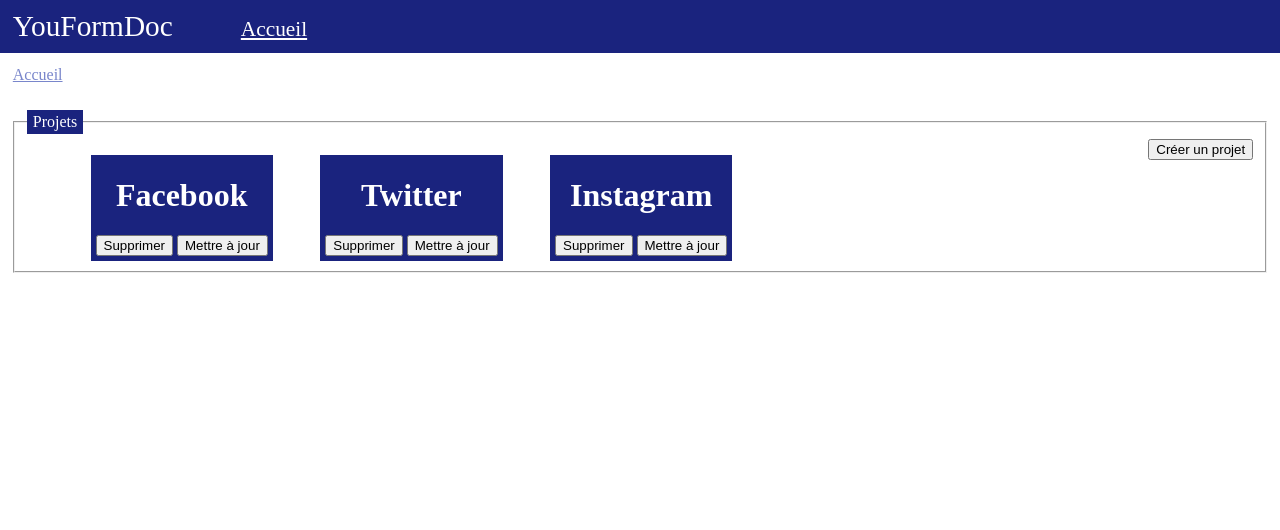
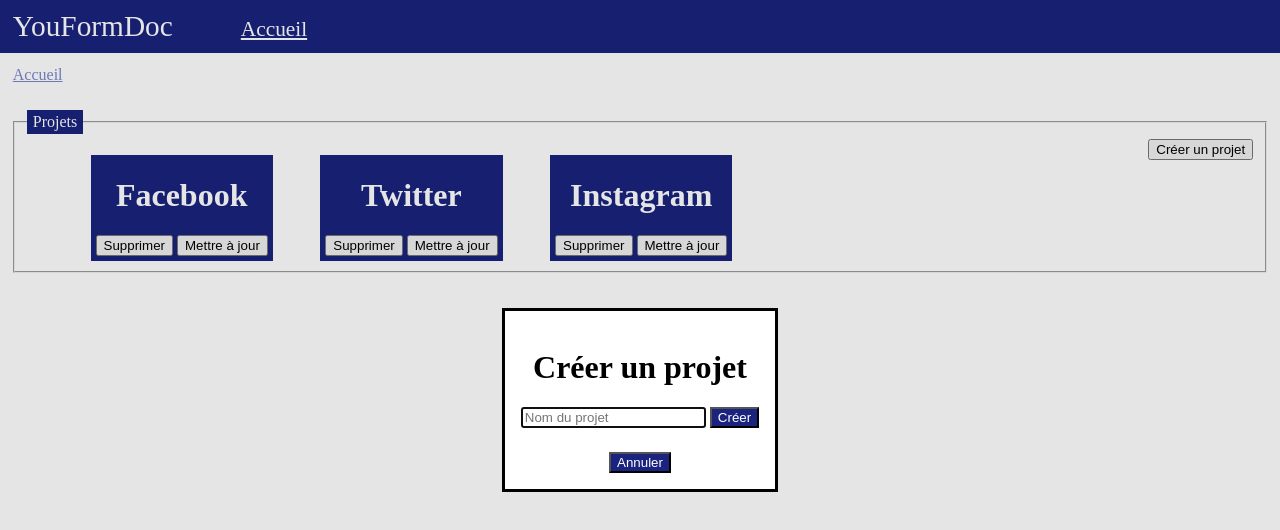
Before and after one commit to victor-dva/you-form-doc, a SvelteKit app: page /applicationweb in a window 1280 px wide. Both pictures are taken after a click on the button "Créer un projet". Shown: the top 530 px of the page. Built offline with nearby package versions, Linux system fonts and the light colour scheme.

Commit message:
Create function displaying Project creation form ✔️

```diff
--- a/src/routes/applicationweb/+page.svelte
+++ b/src/routes/applicationweb/+page.svelte
@@ -2,17 +2,32 @@
 	import ProjectCard from "$lib/components/ProjectCard.svelte";
     import type { Project } from "$lib/models/applicationWeb";
 
+    /** Store projects */
     let projects: Project[] = [
         {title: 'Facebook', isFinished: false},
         {title: 'Twitter', isFinished: false},
         {title: 'Instagram', isFinished: false}
     ];
     let newProject: Project = {title: '', isFinished: false}
+
+    /** Create a project */
+    let dialog: HTMLDialogElement
+    /** Method called to open project's creation form*/
+    const openDialog = () => {
+        if (dialog) {
+            dialog.showModal()
+        }
+    }
+    /** Method called to open project's creation form*/
+    const closeDialog = () => {
+        dialog.close()
+    }
 </script>
 
 <fieldset>
     <legend>Projets</legend>
-    <button class="create">Créer un projet</button>
+    <button id="createProject" on:click={() => openDialog()}>Créer un projet</button>
+    <!-- Displays created projects -->
     <ul>
         {#each projects as project}
              <ProjectCard title={project.title}/>
@@ -20,7 +35,17 @@
     </ul>
 </fieldset>
 
+<dialog bind:this={dialog}>
+    <h1> Créer un projet </h1>
+    <form>
+        <input placeholder="Nom du projet" required/>
+        <button id="createButton" type="submit">Créer</button>
+    </form>
+    <button id="cancelButton" on:click={() => closeDialog()}>Annuler</button>
+</dialog>
+
 <style>
+    /** Fieldset style */
     fieldset {
         margin-left: 1%;
         margin-right: 1%;
@@ -33,8 +58,21 @@
         color: #fff;
         padding: 3px 6px;
     }
-
-    .create {
+    /** createProject button style*/
+    #createProject {
         float: right;
     }
+    /** Project creation form*/
+    dialog {
+        text-align: center;
+    }
+    dialog #createButton {
+        background-color: #1a237e;
+        color: white;
+    }
+    dialog #cancelButton {
+        margin-top: 10%;
+        background-color: #1a237e;
+        color: white;
+    }
 </style>
```
Also changed, not shown: 1 other file (tests, documents, lock files or other folders).
